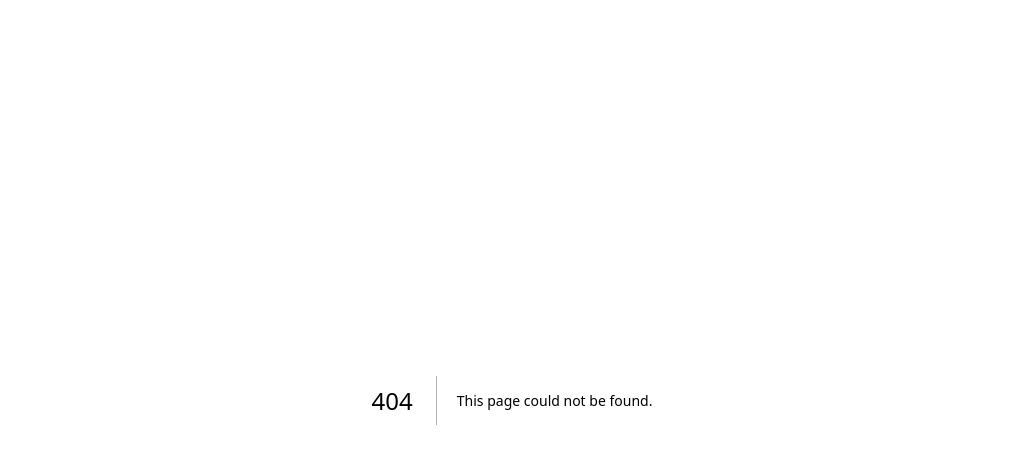
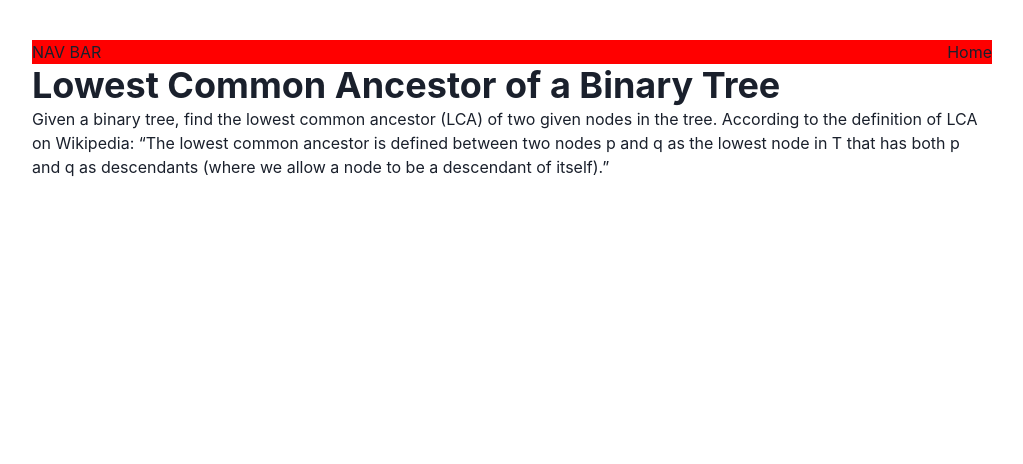
Before and after one commit to William-Schutte/leet-code-workbook, a Next.js app: page /problems/lowestCommonAncestor2 in a window 1280 px wide. Before the commit this address had no page. Shown: the top 464 px of the page, without its empty margins (128-1151 px from the left). Built offline with nearby package versions, Linux system fonts and the light colour scheme.

Commit message:
problem: Lowest Common Ancestor 2

```diff
--- /dev/null
+++ b/pages/problems/lowestCommonAncestor2/index.tsx
@@ -0,0 +1,17 @@
+import { Heading, Text } from "@chakra-ui/react";
+import Layout from "../../layout";
+
+export default function LowestCommonAncestor2() {
+  return (
+    <Layout>
+      <Heading>Lowest Common Ancestor of a Binary Tree</Heading>
+      <Text>
+        Given a binary tree, find the lowest common ancestor (LCA) of two given
+        nodes in the tree. According to the definition of LCA on Wikipedia: “The
+        lowest common ancestor is defined between two nodes p and q as the
+        lowest node in T that has both p and q as descendants (where we allow a
+        node to be a descendant of itself).”
+      </Text>
+    </Layout>
+  );
+}
```
Also changed, not shown: pages/problems/lowestCommonAncestor2/work.js (added, +35 -0 lines).
